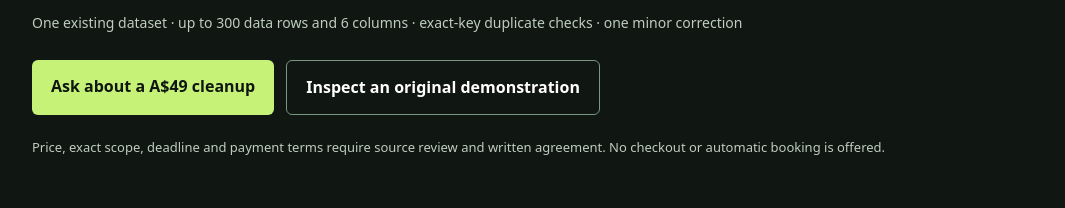
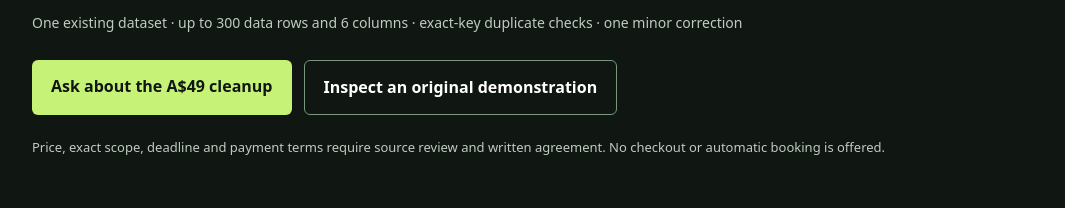
Before and after one commit to creativeadvera-arch/advera-website, a plain HTML site: page excel-csv-cleanup-perth.html in a window 1280 px wide. Shown: the part 524-732 px from the top of the page, without its empty margins (107-1172 px from the left). Drawn offline with Linux system fonts and the light colour scheme.

Commit message:
Connect Excel cleanup service page from excel-csv-cleanup-perth.html

```diff
--- a/excel-csv-cleanup-perth.html
+++ b/excel-csv-cleanup-perth.html
@@ -40,7 +40,7 @@ small,.fine{font-size:13px;color:var(--muted)}.fine{margin-top:22px}
 <p class="lead">A small, clearly scoped cleanup for business records, lists or job tables. We work to your approved rules, keep the original source intact and return an editable file with a concise change summary.</p>
 <div class="price"><strong>A$49</strong><span>indicative small-file package</span></div>
 <p class="tagline">One existing dataset · up to 300 data rows and 6 columns · exact-key duplicate checks · one minor correction</p>
-<div class="actions"><a class="btn" href="mailto:creativeadvera@gmail.com?subject=A%2449%20Excel%20CSV%20cleanup%20enquiry%20%7C%20Advera%20Creative&amp;body=Business%20name%3A%0AFile%20type%20(CSV%20or%20XLSX)%3A%0AApproximate%20rows%20and%20columns%3A%0AWhat%20needs%20cleaning%20and%20what%20counts%20as%20a%20duplicate%3A%0APreferred%20delivery%20date%3A%0A%0APlease%20do%20not%20email%20private%20or%20customer%20data%20yet.">Ask about a A$49 cleanup</a><a class="btn secondary" href="/cleanup-example.html">Inspect an original demonstration</a></div>
+<div class="actions"><a class="btn" href="mailto:creativeadvera@gmail.com?subject=A%2449%20Excel%20CSV%20cleanup%20enquiry%20%7C%20Advera%20Creative&amp;body=Business%20name%3A%0AFile%20type%20(CSV%20or%20XLSX)%3A%0AApproximate%20rows%20and%20columns%3A%0AWhat%20needs%20cleaning%20and%20what%20counts%20as%20a%20duplicate%3A%0APreferred%20delivery%20date%3A%0A%0APlease%20do%20not%20email%20private%20or%20customer%20data%20yet.">Ask about the A$49 cleanup</a><a class="btn secondary" href="/cleanup-example.html">Inspect an original demonstration</a></div>
 <p class="fine">Price, exact scope, deadline and payment terms require source review and written agreement. No checkout or automatic booking is offered.</p>
 </section>
 <section aria-labelledby="scope"><h2 id="scope">What's included in the small-file package?</h2>
```
